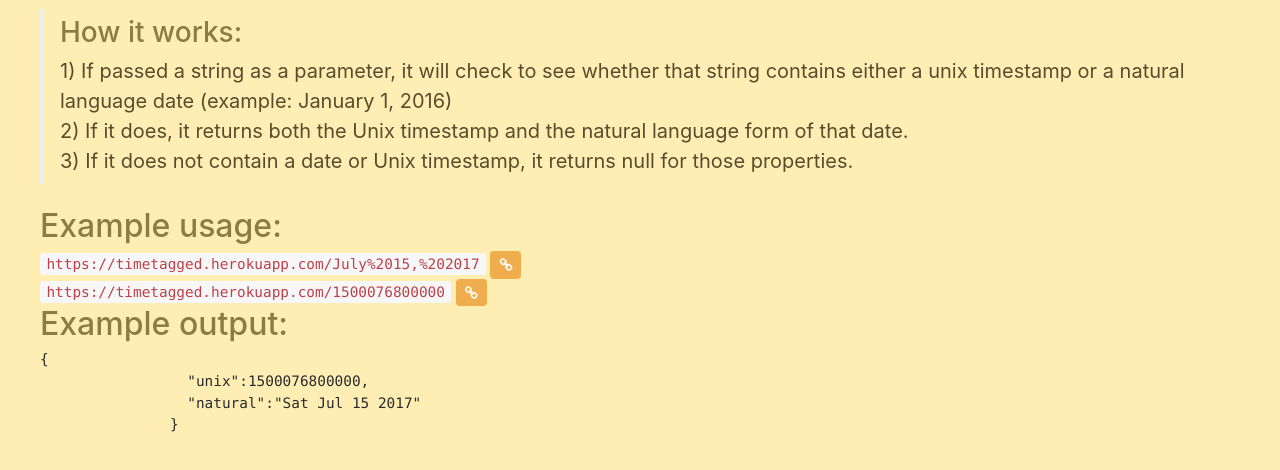
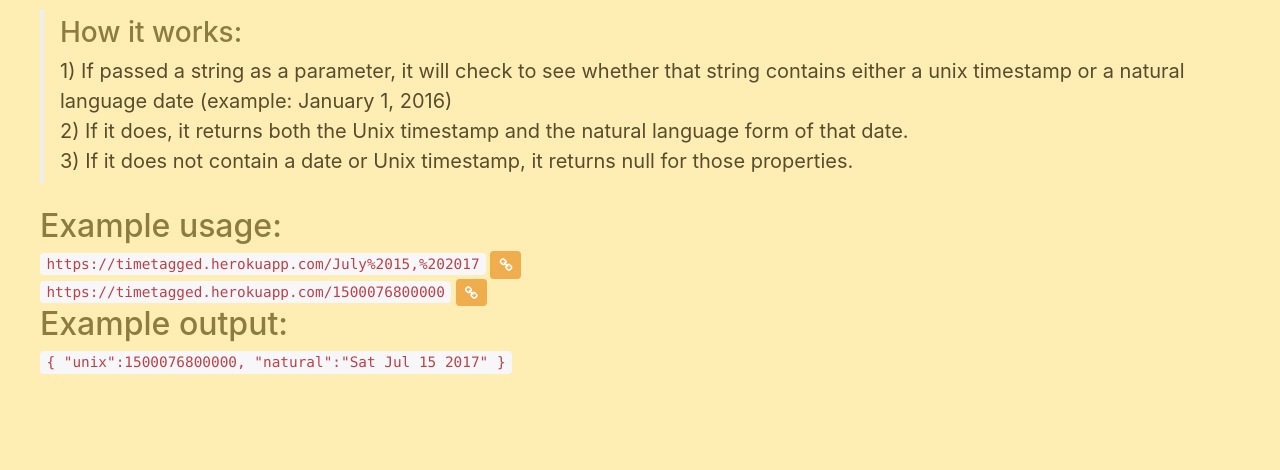
Before and after one commit to saifsmailbox98/timestamp-api, a website: page views/index.html in a window 1280 px wide. Shown: the part 142-612 px from the top of the page. Drawn offline with nearby package versions, Linux system fonts and the light colour scheme.

Commit message:
removed <pre>

```diff
--- a/views/index.html
+++ b/views/index.html
@@ -44,10 +44,7 @@
          <h2 class="subhead-color">
             Example output:
          </h2>
-         <pre><code>{
-                 "unix":1500076800000,
-                 "natural":"Sat Jul 15 2017"
-               }</code></pre>
+            <code>{ "unix":1500076800000, "natural":"Sat Jul 15 2017" }</code>
       </div>
       <br>
    </body>
```
